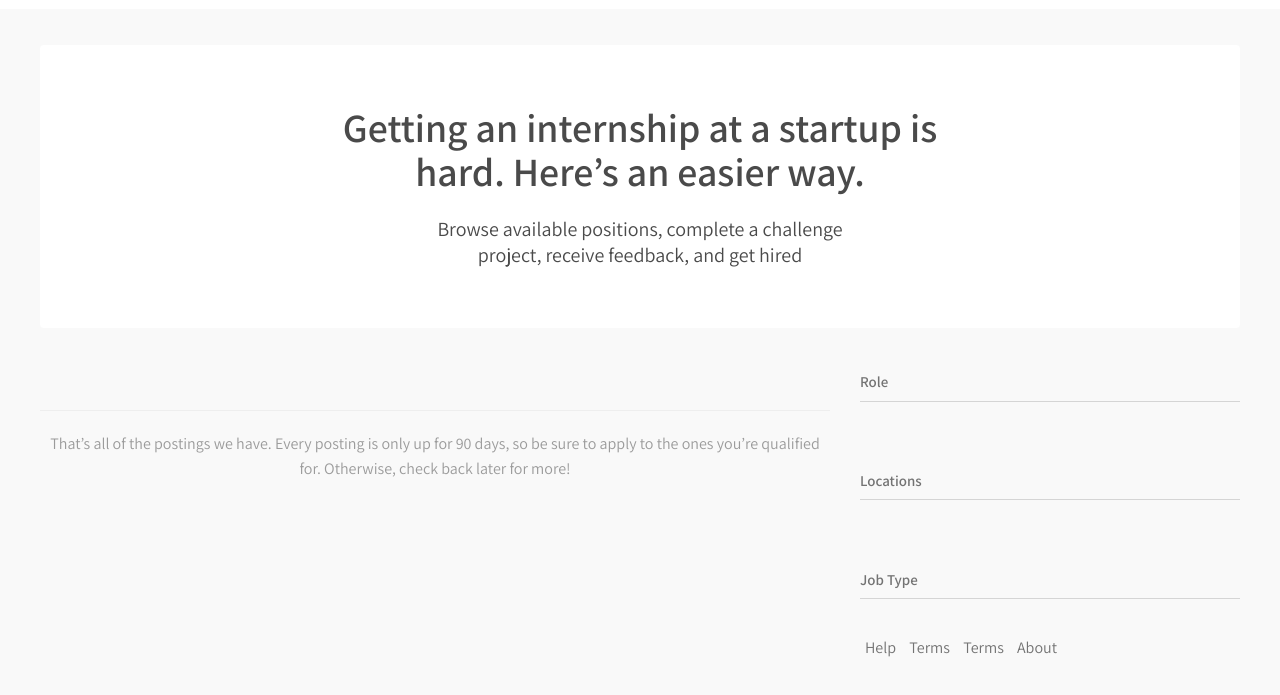
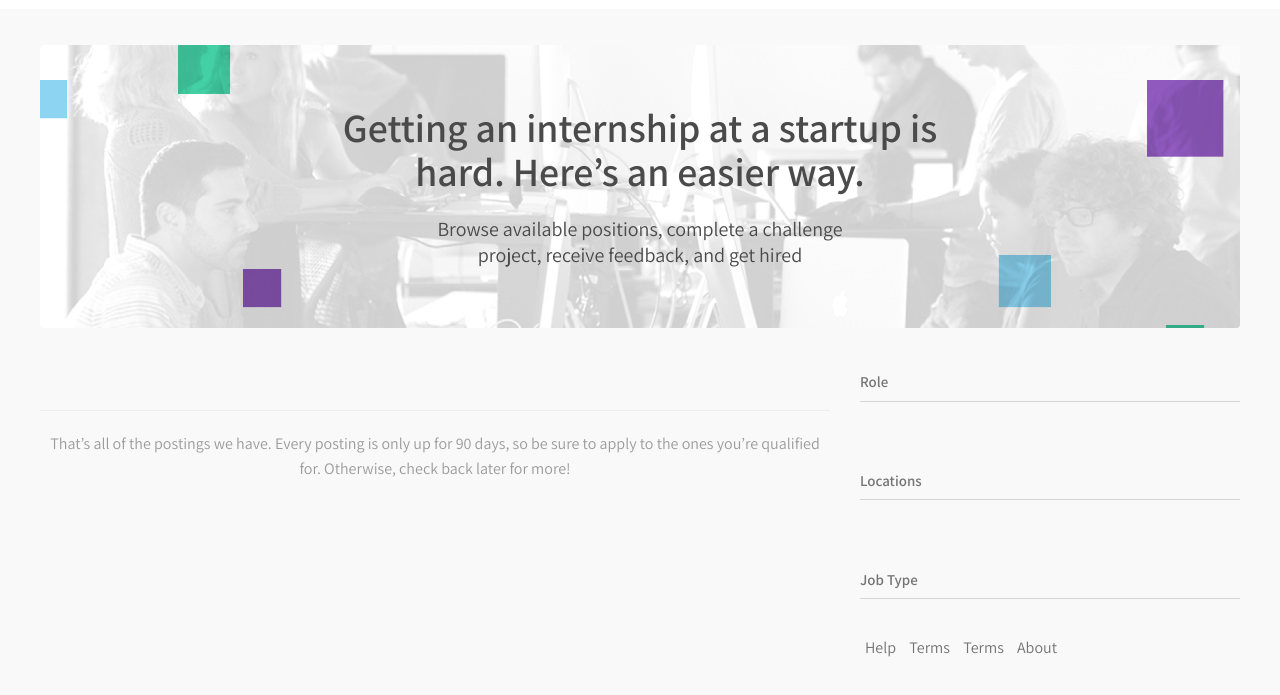
Before and after one commit to kaufmanhenry/intrn, a website: page app/frontend/index.html in a window 1280 px wide. Shown: the part 41-736 px from the top of the page. Drawn offline with nearby package versions, Linux system fonts and the light colour scheme; some packages are replaced by stand-ins of ours; no server answers; a script that the page names is missing.

Commit message:
Added background image

```diff
--- a/app/frontend/css/sass.build.css
+++ b/app/frontend/css/sass.build.css
@@ -4,11 +4,14 @@
 
 .intrnBanner {
   width: 100%;
-  background-color: #fff;
   padding: 60px 0;
   text-align: center;
   border-radius: 4px;
-  margin-bottom: 36px; }
+  margin-bottom: 36px;
+  background-image: url(../imgs/hero.png);
+  background-size: cover;
+  background-position: center;
+  background-repeat: no-repeat; }
   .intrnBanner h1 {
     font-size: 40px;
     color: #4A4A4A;
@@ -99,11 +102,14 @@
 
 .intrnBanner {
   width: 100%;
-  background-color: #fff;
   padding: 60px 0;
   text-align: center;
   border-radius: 4px;
-  margin-bottom: 36px; }
+  margin-bottom: 36px;
+  background-image: url(../imgs/hero.png);
+  background-size: cover;
+  background-position: center;
+  background-repeat: no-repeat; }
   .intrnBanner h1 {
     font-size: 40px;
     color: #4A4A4A;
--- a/app/frontend/index.html
+++ b/app/frontend/index.html
@@ -49,7 +49,6 @@
 <script src="templates/Components/HelpItems/HelpItems.component.js"></script>
 
 <script src="templates/Views/Home/Home.view.js"></script>
-<script src="templates/Views/Login/Login.view.js"></script>
 <script src="templates/Views/Dashboard/Dashboard.view.js"></script>
 <script src="templates/Views/Company/Company.view.js"></script>
 <script src="templates/Views/Internship/Internship.view.js"></script>
--- a/app/frontend/js/Nav.controller.js
+++ b/app/frontend/js/Nav.controller.js
@@ -8,4 +8,10 @@ angular.module('intrn')
             Auth.logout();
             $location.path('/');
         };
+
+        $scope.login = function () {
+            Auth.auth(function () {
+                $location.path('/dashboard');
+            });
+        };
     }]);
--- a/app/frontend/js/config.js
+++ b/app/frontend/js/config.js
@@ -27,9 +27,6 @@ angular.module('intrn')
             .when('/companies/:company_id/internships/:job_id', {
                 template: '<intrn-internship-view></intrn-internship-view>'
             })
-            .when('/login', {
-                template: '<intrn-login-view></intrn-login-view>'
-            })
             .otherwise({
                 redirectTo: '/'
             });
--- a/app/frontend/templates/Components/Nav/Nav.html
+++ b/app/frontend/templates/Components/Nav/Nav.html
@@ -3,7 +3,7 @@
         <!-- Brand and toggle get grouped for better mobile display -->
         <img src="imgs/logo.svg" alt="logo">
         <div class="grow"></div>
-        <a href="#/login" ng-if="!user">Login</a>
+        <a href ng-if="!user" ng-click="login()">Login</a>
         <a hre ng-if="user" ng-click="logout()"f>Logout</a>
     </div>
 </nav>
--- a/app/frontend/templates/Views/Login/Login.view.js
+++ /dev/null
@@ -1,14 +0,0 @@
-/*global angular*/
-angular.module('intrn')
-    .directive('intrnLoginView', function () {
-        return {
-            templateUrl: 'templates/Views/Login/Login.html',
-            controller: ['$scope', '$location', 'Auth', function ($scope, $location, Auth) {
-                $scope.authenticate = function () {
-                    Auth.auth(function () {
-                        $location.path('/dashboard');
-                    });
-                };
-            }]
-        };
-    });
--- a/scss/layout.scss
+++ b/scss/layout.scss
@@ -7,11 +7,14 @@
 
 .intrnBanner {
   width: 100%;
-  background-color: $white;
   padding: 60px 0;
   text-align: center;
   border-radius: 4px;
   margin-bottom: 36px;
+  background-image: url(../imgs/hero.png);
+  background-size: cover;
+  background-position: center;
+  background-repeat: no-repeat;
   h1 {
     font-size: 40px;
     color: $black;
```
Also changed, not shown: app/frontend/templates/Views/Login/Login.html (deleted, +0 -1 lines), app/frontend/imgs/hero.png (added).
